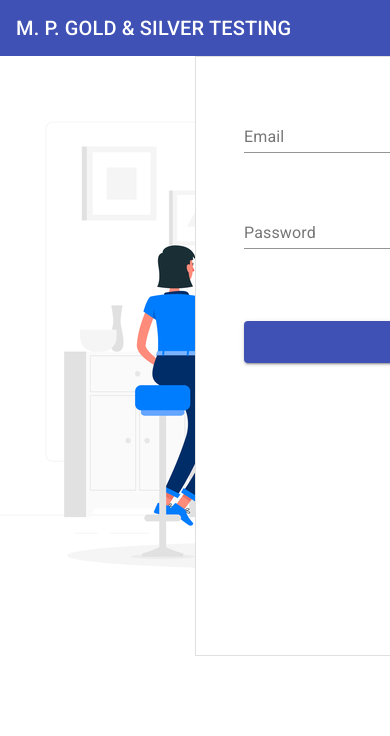
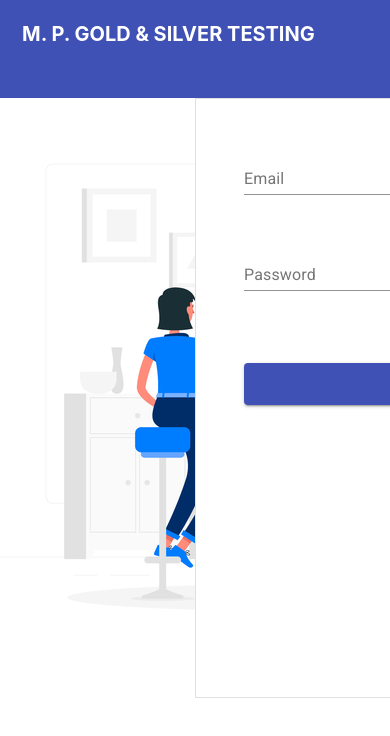
Before and after one commit to shivam-pawar/MPGOLD-WEB, a React (Create React App) app: page / in a window 390 px wide. Shown: the top 736 px of the page. Built offline with nearby package versions, Linux system fonts and the light colour scheme.

Commit message:
Chaned Record table and added delete action.

```diff
--- a/src/App.css
+++ b/src/App.css
@@ -23,7 +23,9 @@
 ::-webkit-scrollbar-thumb:hover {
   background: #b30000;
 }
-
+* {
+  outline: none !important;
+}
 .main-page {
   width: 210mm;
   min-height: 297mm;
@@ -225,3 +227,48 @@ hr.separator {
   justify-content: center;
   margin: auto;
 }
+
+.header {
+  overflow: hidden;
+  background-color: #3f51b5;
+  padding: 10px 10px;
+}
+
+/* Style the header links */
+.header a {
+  float: left;
+  color: white;
+  text-align: center;
+  padding: 12px;
+  text-decoration: none;
+  font-size: 18px;
+  line-height: 25px;
+  border-radius: 4px;
+}
+
+/* Style the logo link (notice that we set the same value of line-height and font-size to prevent the header to increase when the font gets bigger */
+.header a.logo {
+  font-size: 20px;
+  font-weight: bold;
+}
+
+/* Float the link section to the right */
+.header-right {
+  float: right;
+  font-size: 20px;
+  font-weight: bold;
+  color: aliceblue;
+  margin-top: 5px;
+}
+
+/* Add media queries for responsiveness - when the screen is 500px wide or less, stack the links on top of each other */
+@media screen and (max-width: 500px) {
+  .header a {
+    float: none;
+    display: block;
+    text-align: left;
+  }
+  .header-right {
+    float: none;
+  }
+}
--- a/src/components/Header.js
+++ b/src/components/Header.js
@@ -1,24 +1,9 @@
 import React from "react";
 import { makeStyles } from "@material-ui/core/styles";
-import AppBar from "@material-ui/core/AppBar";
-import Toolbar from "@material-ui/core/Toolbar";
-import Typography from "@material-ui/core/Typography";
 import { Button } from "@material-ui/core";
 import { auth } from "../config/firebase";
 
-const useStyles = makeStyles((theme) => ({
-  root: {
-    flexGrow: 1,
-  },
-  menuButton: {
-    marginRight: theme.spacing(2),
-  },
-  title: {
-    flexGrow: 1,
-  },
-}));
 function Header({ user }) {
-  const classes = useStyles();
   const signOutUser = async (e) => {
     await auth.signOut().then(() => {
       alert("Sign Out Successfully");
@@ -27,17 +12,13 @@ function Header({ user }) {
     window.location.reload();
   };
   return (
-    <div className={classes.root}>
-      <AppBar position="static">
-        <Toolbar>
-          <Typography variant="h6" className={classes.title}>
-            M. P. GOLD & SILVER TESTING
-          </Typography>
-          <Button color="inherit" onClick={signOutUser}>
-            {user}
-          </Button>
-        </Toolbar>
-      </AppBar>
+    <div class="header">
+      <a class="logo">M. P. GOLD & SILVER TESTING</a>
+      <div class="header-right">
+        <Button color="inherit" onClick={signOutUser}>
+          {user}
+        </Button>
+      </div>
     </div>
   );
 }
--- a/src/components/RecordDetails.js
+++ b/src/components/RecordDetails.js
@@ -1,16 +1,10 @@
 import React, { useEffect, useState } from "react";
 import { Container, TextField } from "@material-ui/core";
-import { withStyles, makeStyles } from "@material-ui/core/styles";
-import Table from "@material-ui/core/Table";
-import TableBody from "@material-ui/core/TableBody";
-import TableCell from "@material-ui/core/TableCell";
-import TableContainer from "@material-ui/core/TableContainer";
-import TableHead from "@material-ui/core/TableHead";
-import TableRow from "@material-ui/core/TableRow";
-import TablePagination from "@material-ui/core/TablePagination";
-import Paper from "@material-ui/core/Paper";
+import { makeStyles } from "@material-ui/core/styles";
 import firebaseDB from "../config/firebase";
 import moment from "moment";
+import { DataGrid, GridActionsCellItem } from "@mui/x-data-grid";
+import DeleteIcon from "@mui/icons-material/DeleteOutlined";
 
 const useStyles = makeStyles((theme) => ({
   root: {
@@ -28,30 +22,9 @@ const useStyles = makeStyles((theme) => ({
   },
 }));
 
-const StyledTableCell = withStyles((theme) => ({
-  head: {
-    backgroundColor: "#f50057",
-    color: theme.palette.common.white,
-  },
-  body: {
-    fontSize: 16,
-  },
-}))(TableCell);
-
-const StyledTableRow = withStyles((theme) => ({
-  root: {
-    "&:nth-of-type(odd)": {
-      backgroundColor: theme.palette.action.hover,
-    },
-  },
-}))(TableRow);
-
 function RecordDetails() {
   const classes = useStyles();
   const [data, setData] = useState([]);
-  const [rowsPerPage, setRowsPerPage] = React.useState(10);
-  const [page, setPage] = React.useState(0);
-
   useEffect(() => {
     const recordRef = firebaseDB.ref("mpgold-web-default-rtdb");
     recordRef
@@ -61,7 +34,10 @@ function RecordDetails() {
         const records = snapshot.val();
         const recordList = [];
         for (let id in records) {
-          recordList.push(records[id]);
+          recordList.push({
+            ...records[id],
+            id: id,
+          });
         }
         setData(recordList);
       });
@@ -78,7 +54,10 @@ function RecordDetails() {
         const records = snapshot.val();
         const recordList = [];
         for (let id in records) {
-          recordList.push(records[id]);
+          recordList.push({
+            ...records[id],
+            id: id,
+          });
         }
         setData(recordList);
       });
@@ -95,7 +74,10 @@ function RecordDetails() {
         const records = snapshot.val();
         const recordList = [];
         for (let id in records) {
-          recordList.push(records[id]);
+          recordList.push({
+            ...records[id],
+            id: id,
+          });
         }
         setData(recordList);
       });
@@ -112,20 +94,80 @@ function RecordDetails() {
         const records = snapshot.val();
         const recordList = [];
         for (let id in records) {
-          recordList.push(records[id]);
+          recordList.push({
+            ...records[id],
+            id: id,
+          });
         }
         setData(recordList);
       });
   };
 
-  const handleChangePage = (event, newPage) => {
-    setPage(newPage);
-  };
+  const deleteUser = React.useCallback(
+    (id) => () => {
+      if (window.confirm("Are you sure?"))
+        firebaseDB.ref("mpgold-web-default-rtdb").child(id).remove();
+    },
+    []
+  );
 
-  const handleChangeRowsPerPage = (event) => {
-    setRowsPerPage(+event.target.value);
-    setPage(0);
-  };
+  const columns = [
+    {
+      field: "serial_number",
+      type: "number",
+      headerName: "SR Number",
+      width: 100,
+    },
+    {
+      field: "report_date",
+      headerName: "Date",
+      width: 130,
+      type: "date",
+      valueFormatter: (params) => {
+        const valueFormatted = moment(params.value).format("DD-MM-YYYY");
+        return `${valueFormatted}`;
+      },
+    },
+    {
+      field: "customer_name",
+      headerName: "Customer Name",
+      width: 200,
+    },
+    {
+      field: "sample_type",
+      headerName: "Sample Type",
+      width: 170,
+    },
+    { field: "weight", headerName: "Weight", width: 140 },
+    {
+      field: "gold_purity",
+      headerName: "Gold Purity",
+      width: 140,
+    },
+    {
+      field: "silver_purity",
+      headerName: "Silver Purity",
+      width: 140,
+    },
+    {
+      field: "actions",
+      type: "actions",
+      headerName: "Actions",
+      width: 100,
+      cellClassName: classes.actions,
+      getActions: ({ id }) => {
+        return [
+          <GridActionsCellItem
+            icon={<DeleteIcon />}
+            label="Delete"
+            onClick={deleteUser(id)}
+            color="inherit"
+          />,
+        ];
+      },
+    },
+  ];
+
   return (
     <Container maxWidth="lg" className={classes.root}>
       <TextField
@@ -153,62 +195,16 @@ function RecordDetails() {
         }}
         name="dateTime"
         onChange={handleDateFilter}
+        defaultValue={moment(Date().toLocaleString()).format("YYYY-MM-DD")}
       />
-      <TableContainer component={Paper}>
-        <Table
-          stickyHeader
-          className={classes.table}
-          aria-label="customized table"
-        >
-          <TableHead>
-            <TableRow>
-              <StyledTableCell align="left">SR Number</StyledTableCell>
-              <StyledTableCell align="left">Date</StyledTableCell>
-              <StyledTableCell align="left">Customer Name</StyledTableCell>
-              <StyledTableCell align="left">Sample Type</StyledTableCell>
-              <StyledTableCell align="left">Weight</StyledTableCell>
-              <StyledTableCell align="left">Gold Purity</StyledTableCell>
-              <StyledTableCell align="left">Silver Purity</StyledTableCell>
-            </TableRow>
-          </TableHead>
-          <TableBody>
-            {data
-              .slice(page * rowsPerPage, page * rowsPerPage + rowsPerPage)
-              .map((row) => (
-                <StyledTableRow key={row.serial_number}>
-                  <StyledTableCell component="th" scope="row">
-                    {row.serial_number}
-                  </StyledTableCell>
-                  <StyledTableCell component="th" scope="row">
-                    {moment(row.report_date).format("DD-MM-YYYY")}
-                  </StyledTableCell>
-                  <StyledTableCell align="left">
-                    {row.customer_name}
-                  </StyledTableCell>
-                  <StyledTableCell align="left">
-                    {row.sample_type}
-                  </StyledTableCell>
-                  <StyledTableCell align="left">{row.weight}</StyledTableCell>
-                  <StyledTableCell align="left">
-                    {row.gold_purity}
-                  </StyledTableCell>
-                  <StyledTableCell align="left">
-                    {row.silver_purity}
-                  </StyledTableCell>
-                </StyledTableRow>
-              ))}
-          </TableBody>
-        </Table>
-      </TableContainer>
-      <TablePagination
-        rowsPerPageOptions={[10, 25, 100]}
-        component="div"
-        count={data.length}
-        rowsPerPage={rowsPerPage}
-        page={page}
-        onChangePage={handleChangePage}
-        onChangeRowsPerPage={handleChangeRowsPerPage}
-      />
+      <div style={{ height: 800, width: "95%" }}>
+        <DataGrid
+          rows={data}
+          columns={columns}
+          pageSize={50}
+          rowsPerPageOptions={[5]}
+        />
+      </div>
     </Container>
   );
 }
```
Also changed, not shown: package.json (+7 -0 lines), 1 other file (tests, documents, lock files or other folders).
